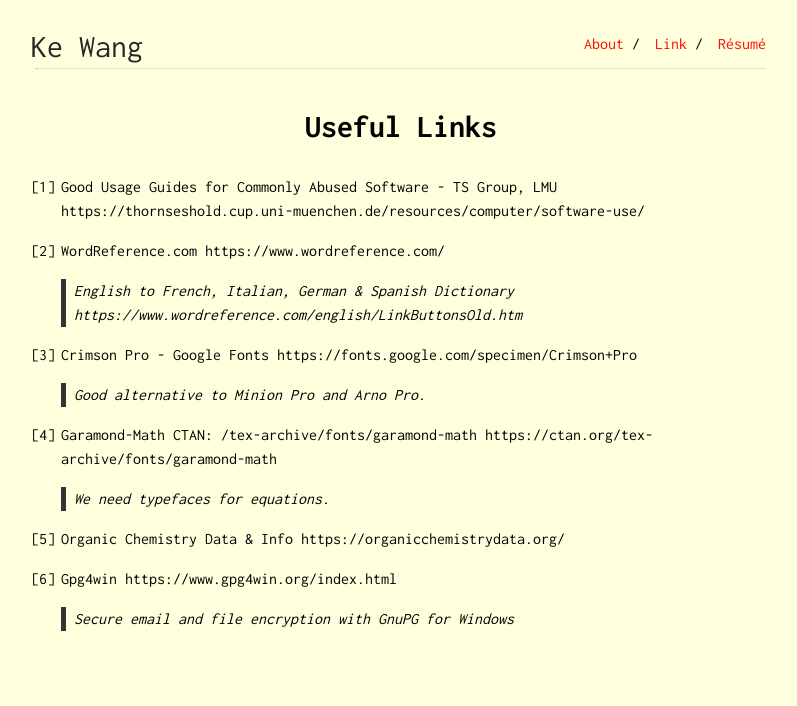
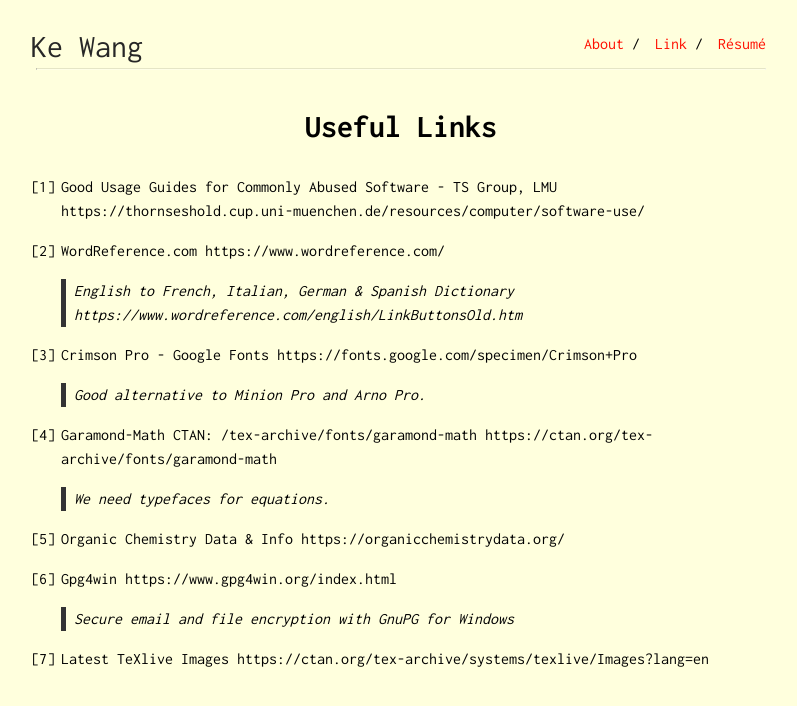
Before and after one commit to ekdc11/ekdc11.github.io, a Jekyll site: the page built from link.md, in a window 1280 px wide. Shown: the top 706 px of the page, without its empty margins (239-1036 px from the left). Built offline with Jekyll 4.4.1, drawn with Linux system fonts in a browser that asks for light colours.

Commit message:
Update link.md

```diff
--- a/link.md
+++ b/link.md
@@ -23,3 +23,5 @@ https://ctan.org/tex-archive/fonts/garamond-math
 
 6. Gpg4win https://www.gpg4win.org/index.html
 > Secure email and file encryption with GnuPG for Windows
+
+7. Latest TeXlive Images https://ctan.org/tex-archive/systems/texlive/Images?lang=en
```
